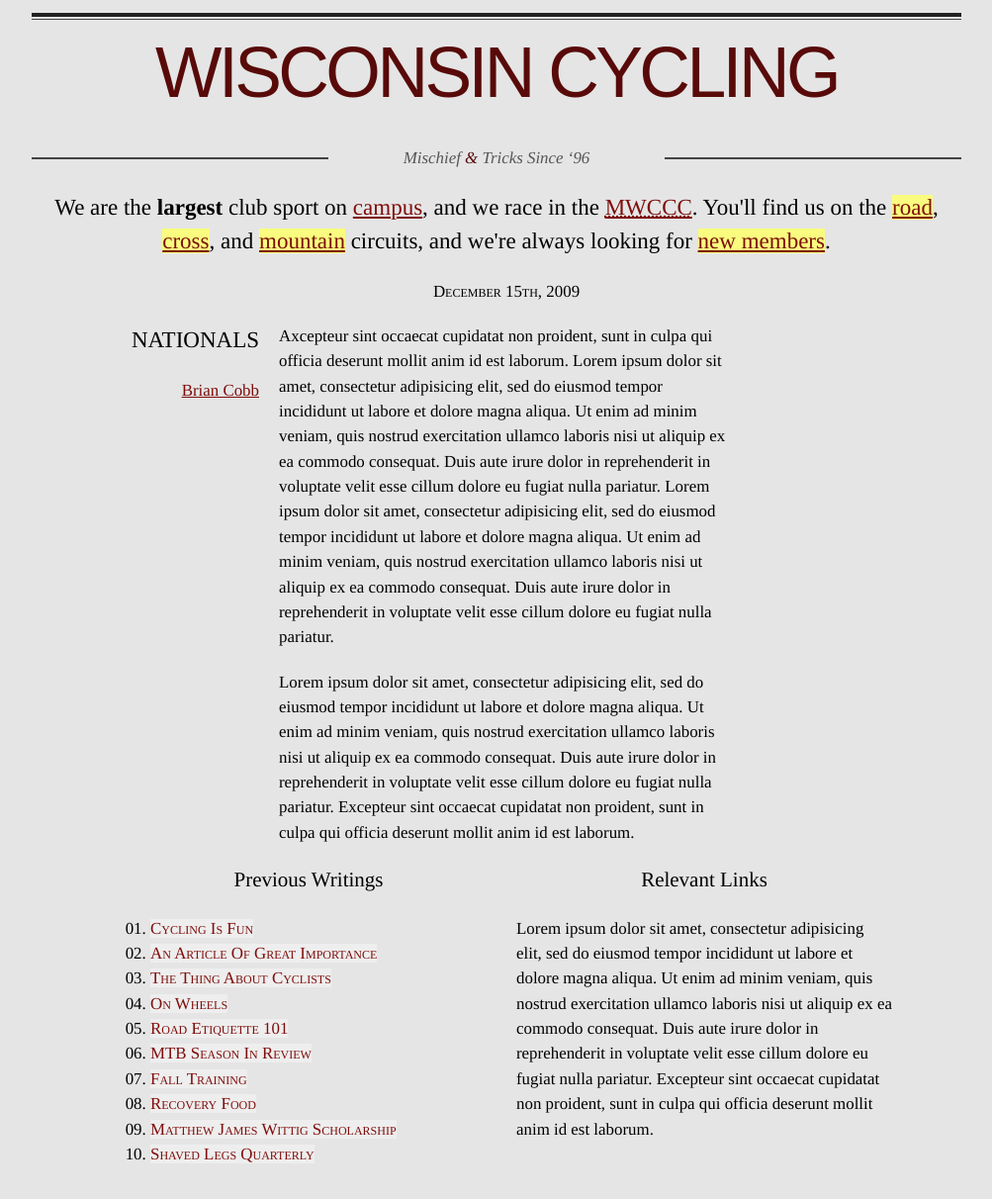
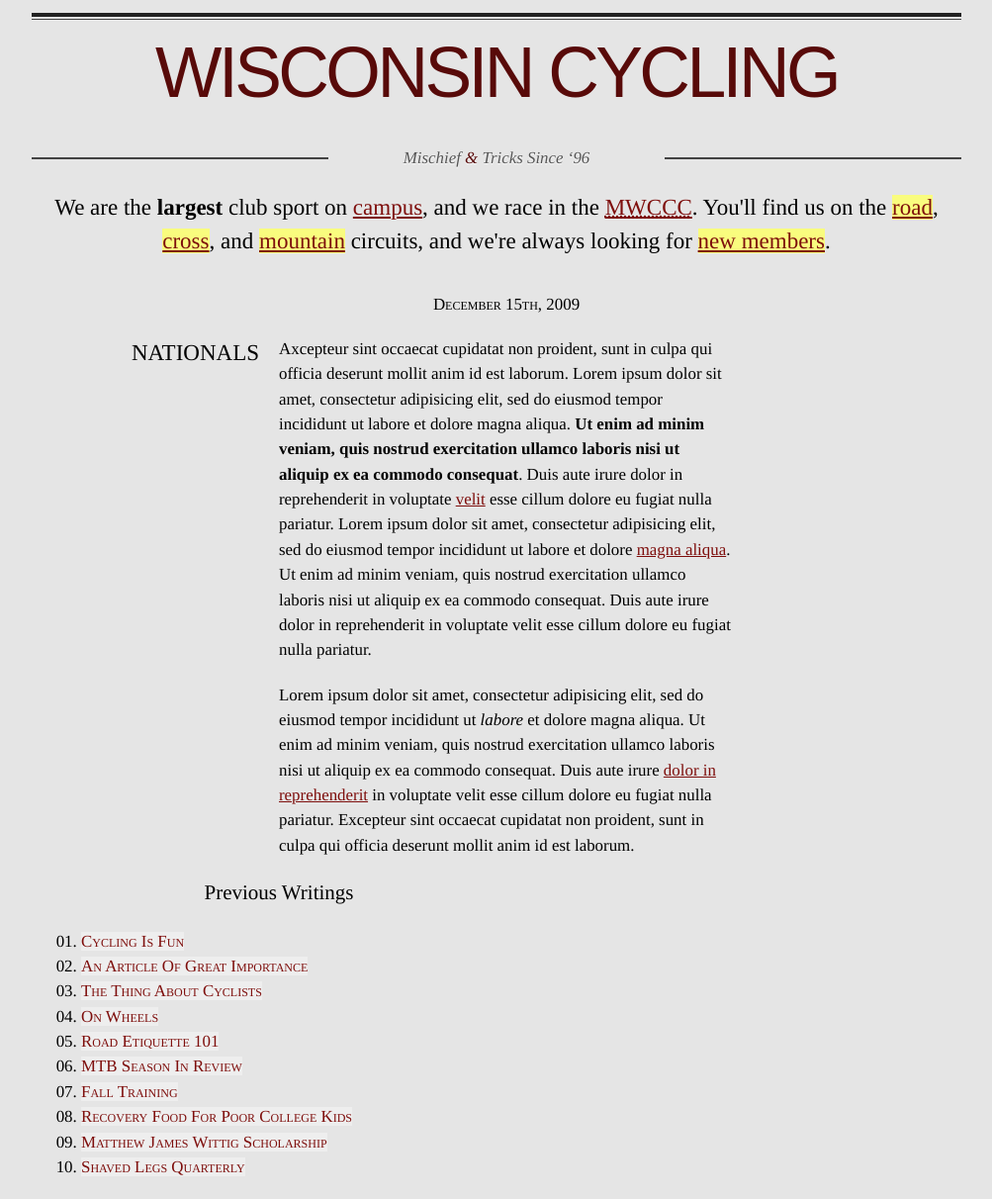
Before and after one commit to uwcycling/uwcycling, a PHP site: page / in a window 1280 px wide. Shown: the whole page at 99% size, without its empty margins (128-1131 px from the left). Before the commit the page ends 1175 px from the top, so only its background shows below. Run offline with PHP 8.4, Linux system fonts and the light colour scheme.

Commit message:
Removed Author, Updated styles

```diff
--- a/css/mockup.css
+++ b/css/mockup.css
@@ -20,7 +20,7 @@ a:active, a:focus {
 
 #banner {
 	text-align:center;
-	padding-top:2px;
+	padding:2px 0 1em;
 	border-top:4px solid #222;
 }
 
@@ -43,6 +43,7 @@ a:active, a:focus {
 
 #banner #tagline {
 	color:#555;
+	text-shadow: 0 1px 1px #FFF;
 	font-style:italic;
 }
 
@@ -66,7 +67,6 @@ p.date {
 
 h3 {
 	text-align:center;
-
 }
 
 .meta {
--- a/index.htm
+++ b/index.htm
@@ -23,15 +23,14 @@
 			</div>
 			<div class="section grid_3 meta">
 				<h2>Nationals</h2>
-				<p class="author"><a href="#">Brian Cobb</a></p>
 			</div>
-			<div class="section grid_6 suffix_3" id="primary">
+			<div class="section grid_6" id="primary">
 				<p class="date">December 15th, 2009</p>
-				<p>Axcepteur sint occaecat cupidatat non proident, sunt in culpa qui officia deserunt mollit anim id est laborum. Lorem ipsum dolor sit amet, consectetur adipisicing elit, sed do eiusmod tempor incididunt ut labore et dolore magna aliqua. Ut enim ad minim veniam, quis nostrud exercitation ullamco laboris nisi ut aliquip ex ea commodo consequat. Duis aute irure dolor in reprehenderit in voluptate velit esse cillum dolore eu fugiat nulla pariatur. Lorem ipsum dolor sit amet, consectetur adipisicing elit, sed do eiusmod tempor incididunt ut labore et dolore magna aliqua. Ut enim ad minim veniam, quis nostrud exercitation ullamco laboris nisi ut aliquip ex ea commodo consequat. Duis aute irure dolor in reprehenderit in voluptate velit esse cillum dolore eu fugiat nulla pariatur.</p>
-				<p>Lorem ipsum dolor sit amet, consectetur adipisicing elit, sed do eiusmod tempor incididunt ut labore et dolore magna aliqua. Ut enim ad minim veniam, quis nostrud exercitation ullamco laboris nisi ut aliquip ex ea commodo consequat. Duis aute irure dolor in reprehenderit in voluptate velit esse cillum dolore eu fugiat nulla pariatur. Excepteur sint occaecat cupidatat non proident, sunt in culpa qui officia deserunt mollit anim id est laborum.</p>
+				<p>Axcepteur sint occaecat cupidatat non proident, sunt in culpa qui officia deserunt mollit anim id est laborum. Lorem ipsum dolor sit amet, consectetur adipisicing elit, sed do eiusmod tempor incididunt ut labore et dolore magna aliqua. <strong>Ut enim ad minim veniam, quis nostrud exercitation ullamco laboris nisi ut aliquip ex ea commodo consequat</strong>. Duis aute irure dolor in reprehenderit in voluptate <a href="#">velit</a> esse cillum dolore eu fugiat nulla pariatur. Lorem ipsum dolor sit amet, consectetur adipisicing elit, sed do eiusmod tempor incididunt ut labore et dolore <a href="#">magna aliqua</a>. Ut enim ad minim veniam, quis nostrud exercitation ullamco laboris nisi ut aliquip ex ea commodo consequat. Duis aute irure dolor in reprehenderit in voluptate velit esse cillum dolore eu fugiat nulla pariatur.</p>
+				<p>Lorem ipsum dolor sit amet, consectetur adipisicing elit, sed do eiusmod tempor incididunt ut <em>labore</em> et dolore magna aliqua. Ut enim ad minim veniam, quis nostrud exercitation ullamco laboris nisi ut aliquip ex ea commodo consequat. Duis aute irure <a href="#">dolor in reprehenderit</a> in voluptate velit esse cillum dolore eu fugiat nulla pariatur. Excepteur sint occaecat cupidatat non proident, sunt in culpa qui officia deserunt mollit anim id est laborum.</p>
 			</div>
-			<div class="section grid_10 omega prefix_1 suffix_1">
-				<div class="section grid_5 alpha"  id="previously">
+			<div class="section grid_12 omega">
+				<div class="section grid_6 suffix_6"  id="previously">
 					<h3>Previous Writings</h3>
 					<ol>
 						<li><a href="#">Cycling Is Fun</a></li>
@@ -41,14 +40,10 @@
 						<li><a href="#">Road Etiquette 101</a></li>
 						<li><a href="#">MTB Season In Review</a></li>
 						<li><a href="#">Fall Training</a></li>
-						<li><a href="#">Recovery Food</a></li>
+						<li><a href="#">Recovery Food For Poor College Kids</a></li>
 						<li><a href="#">Matthew James Wittig Scholarship</a></li>
 						<li><a href="#">Shaved Legs Quarterly</a></li>
 					</ol>
-				</div>
-				<div class="section grid_5 omega">
-					<h3>Relevant Links</h3>
-					<p>Lorem ipsum dolor sit amet, consectetur adipisicing elit, sed do eiusmod tempor incididunt ut labore et dolore magna aliqua. Ut enim ad minim veniam, quis nostrud exercitation ullamco laboris nisi ut aliquip ex ea commodo consequat. Duis aute irure dolor in reprehenderit in voluptate velit esse cillum dolore eu fugiat nulla pariatur. Excepteur sint occaecat cupidatat non proident, sunt in culpa qui officia deserunt mollit anim id est laborum.</p>
 				</div>
 			</div>
 		</div>
```
